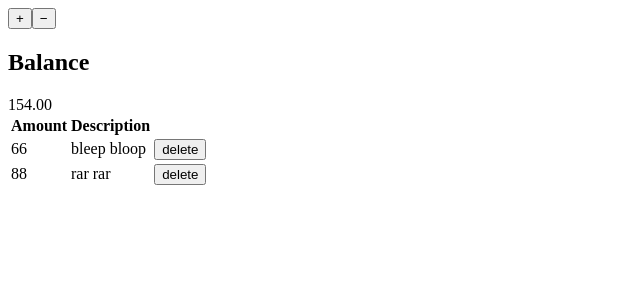
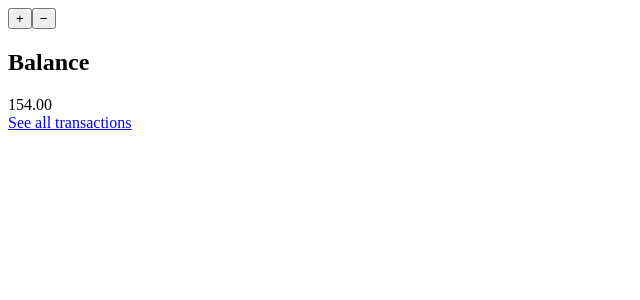
Before and after one commit to sareg0/budget-app, a React app: page / in a window 1280 px wide. Shown: the top 300 px of the page, without its empty margins (0-640 px from the left). Built offline with nearby package versions, Linux system fonts and the light colour scheme.

Commit message:
adds react router and basic routing to transactions table

```diff
--- a/package.json
+++ b/package.json
@@ -21,6 +21,7 @@
   },
   "dependencies": {
     "react": "^16.2.0",
-    "react-dom": "^16.2.0"
+    "react-dom": "^16.2.0",
+    "react-router-dom": "^4.2.2"
   }
 }
--- a/src/components/App.js
+++ b/src/components/App.js
@@ -1,4 +1,10 @@
 import React from 'react'
+import {
+  BrowserRouter as Router,
+  Route,
+  Link
+} from 'react-router-dom'
+
 import Balance from './Balance'
 import TransactionTable from './TransactionTable'
 import TransactionChooser from './TransactionChooser'
@@ -22,7 +28,6 @@ export default class App extends React.Component {
 
   addTransaction(transaction) {
     const transactions = [...this.state.transactions, transaction]
-    console.log("app transactions", transactions)
     this.setState({ transactions })
   }
 
@@ -42,13 +47,22 @@ export default class App extends React.Component {
 
   render() {
     return (
+      <Router>
+        <div>
+          <Route exact path="/" render={() => (
             <div>
               <TransactionChooser onSubmit={ this.addTransaction } />
               <Balance value={ this.calculateBalance() } />
+            </div>
+          )} />
+          <Route path="/transactions" render={() => (
             <TransactionTable
               transactions={ this.state.transactions }
               onDelete={ this.deleteTransaction } />
+          )} />
+          <Link to="/transactions">See all transactions</Link>
         </div>
+      </Router>
     )
   }
 
--- a/webpack.config.js
+++ b/webpack.config.js
@@ -18,5 +18,8 @@ module.exports = {
       { test: /\.js$/, use: 'babel-loader'}
     ]
   },
-  plugins: [HtmlWebpackPluginConfig]
+  plugins: [HtmlWebpackPluginConfig],
+  devServer: {
+    historyApiFallback: true
+  }
 }
```
Also changed, not shown: 1 other file (tests, documents, lock files or other folders). Lines whose indentation alone changed are shown as unchanged.
